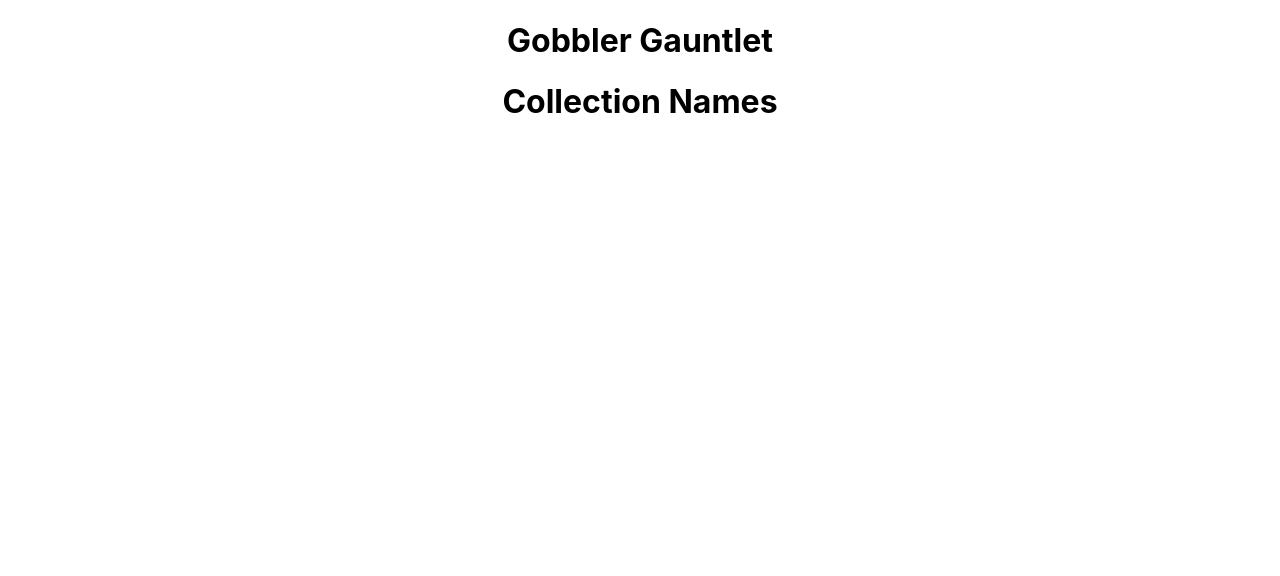
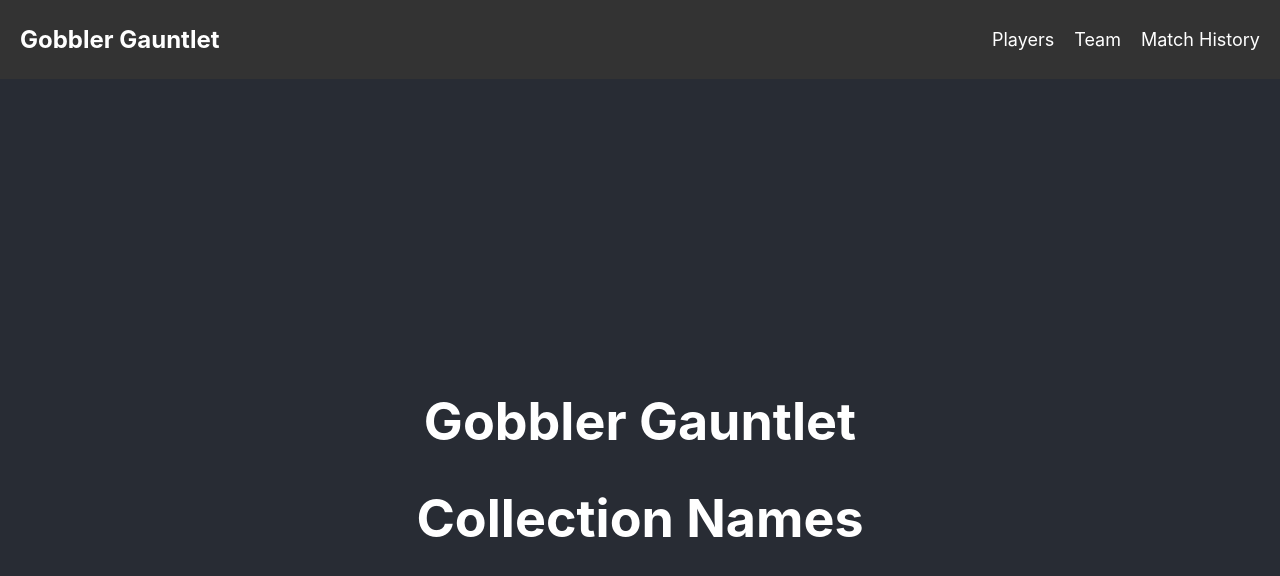
Before and after one commit to benha04/hack, a React (Create React App) app: page / in a window 1280 px wide. Shown: the top 576 px of the page. Built offline with nearby package versions, Linux system fonts and the light colour scheme.

Commit message:
Added to gui

```diff
--- a/src/App.js
+++ b/src/App.js
@@ -1,16 +1,15 @@
-import React from "react";
-import logo from "./logo.svg";
-import "./App.css";
-import Home from "./components/home/home.jsx"; // Import the Home component
-
-
+import React from 'react';
+import './App.css';
+import Navbar from './components/navbar/navbar.jsx'; // Import the Navbar component
+import Home from './components/home/home.jsx'; // Existing Home component
 
 function App() {
-
-
   return (
     <div className="App">
-      <Home /> {/* Display the Home component */}
+      <Navbar /> {/* Navbar appears at the top */}
+      <header className="App-header">
+        <Home /> {/* Main content */}
+      </header>
     </div>
   );
 }
--- /dev/null
+++ b/src/components/navbar/navbar.css
@@ -0,0 +1,69 @@
+/* Navbar styles */
+.navbar {
+    position: fixed; /* Sticky effect */
+    top: 0;
+    width: 100%;
+    background-color: #333; /* Dark background color */
+    padding: 25px 20px; /* Adjust padding here for desired space */
+    display: flex;
+    justify-content: space-between; /* Space between left and right content */
+    align-items: center;
+    z-index: 1000; /* Stay on top */
+    box-sizing: border-box; /* Ensures padding doesn't affect total width */
+  }
+
+  .navbar-left {
+    margin-left: 0; /* Remove any margin affecting the left side */
+  }
+
+  .navbar-left h1 {
+    color: white;
+    margin: 0;
+    padding: 0;
+  }
+
+  .navbar-right {
+    display: flex;
+    justify-content: flex-end;
+    flex-grow: 1; /* Ensures right-side content grows to fill the space */
+  }
+
+  .navbar-right ul {
+    list-style: none;
+    display: flex;
+    margin: 0;
+    padding: 0;
+  }
+
+  .navbar-right ul li {
+    margin-left: 20px;
+  }
+
+  .navbar-right ul li a {
+    text-decoration: none;
+    color: white;
+    font-size: 18px;
+    white-space: nowrap; /* Prevent breaking long text */
+  }
+
+  .navbar-right ul li a:hover {
+    color: #61dafb; /* Hover color effect */
+  }
+
+  /* Ensures page content is not hidden by the fixed navbar */
+  body {
+    padding-top: 70px; /* Adjust to the height of your navbar */
+  }
+
+  /* Responsive design for smaller screens */
+  @media (max-width: 768px) {
+    .navbar-right ul {
+      flex-direction: column;
+      align-items: flex-end;
+    }
+
+    .navbar-right ul li {
+      margin-left: 0;
+      margin-bottom: 10px;
+    }
+  }
--- /dev/null
+++ b/src/components/navbar/navbar.jsx
@@ -0,0 +1,21 @@
+import React from 'react';
+import './navbar.css'; // Importing the CSS for the navbar
+
+function Navbar() {
+  return (
+    <nav className="navbar">
+      <div className="navbar-left">
+        <h1>Gobbler Gauntlet</h1> {/* You can customize the logo or title here */}
+      </div>
+      <div className="navbar-right">
+        <ul>
+          <li><a href="#players">Players</a></li>
+          <li><a href="#team">Team</a></li>
+          <li><a href="#match-history">Match History</a></li>
+        </ul>
+      </div>
+    </nav>
+  );
+}
+
+export default Navbar;
```
